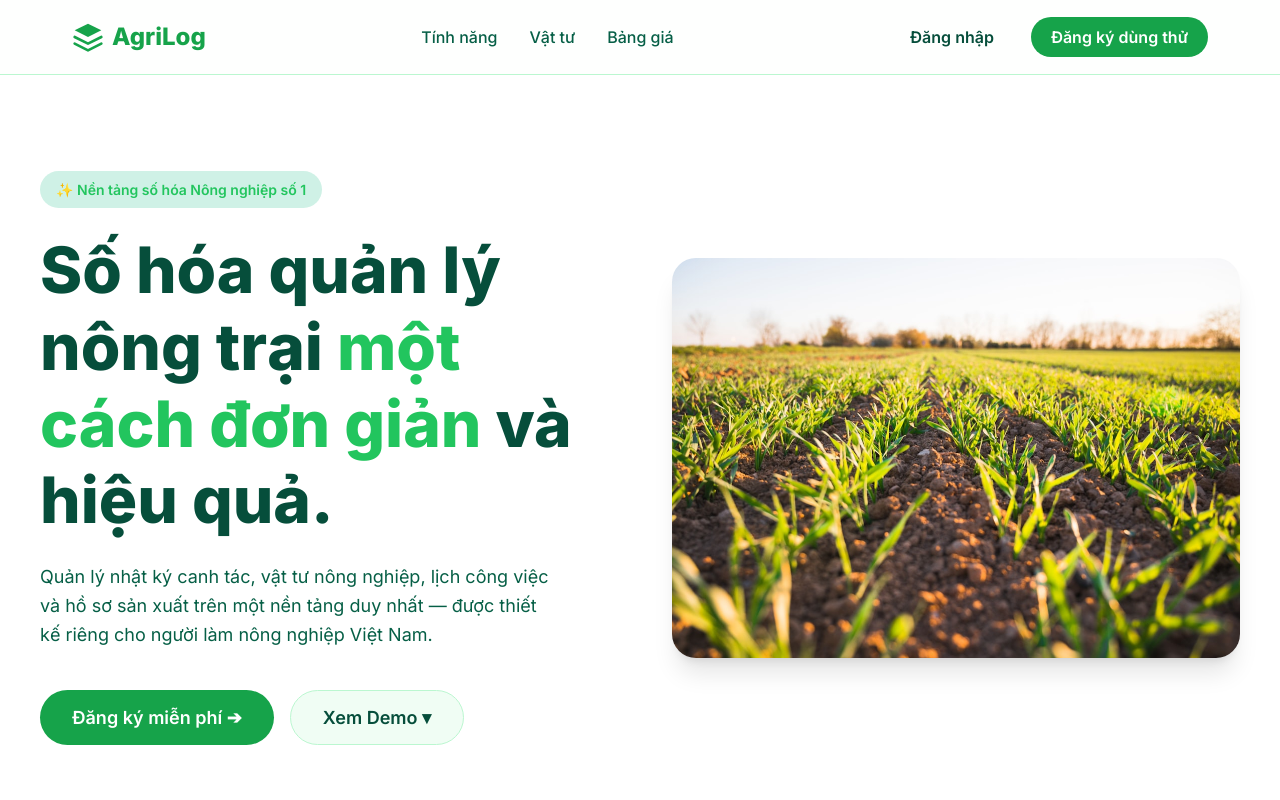
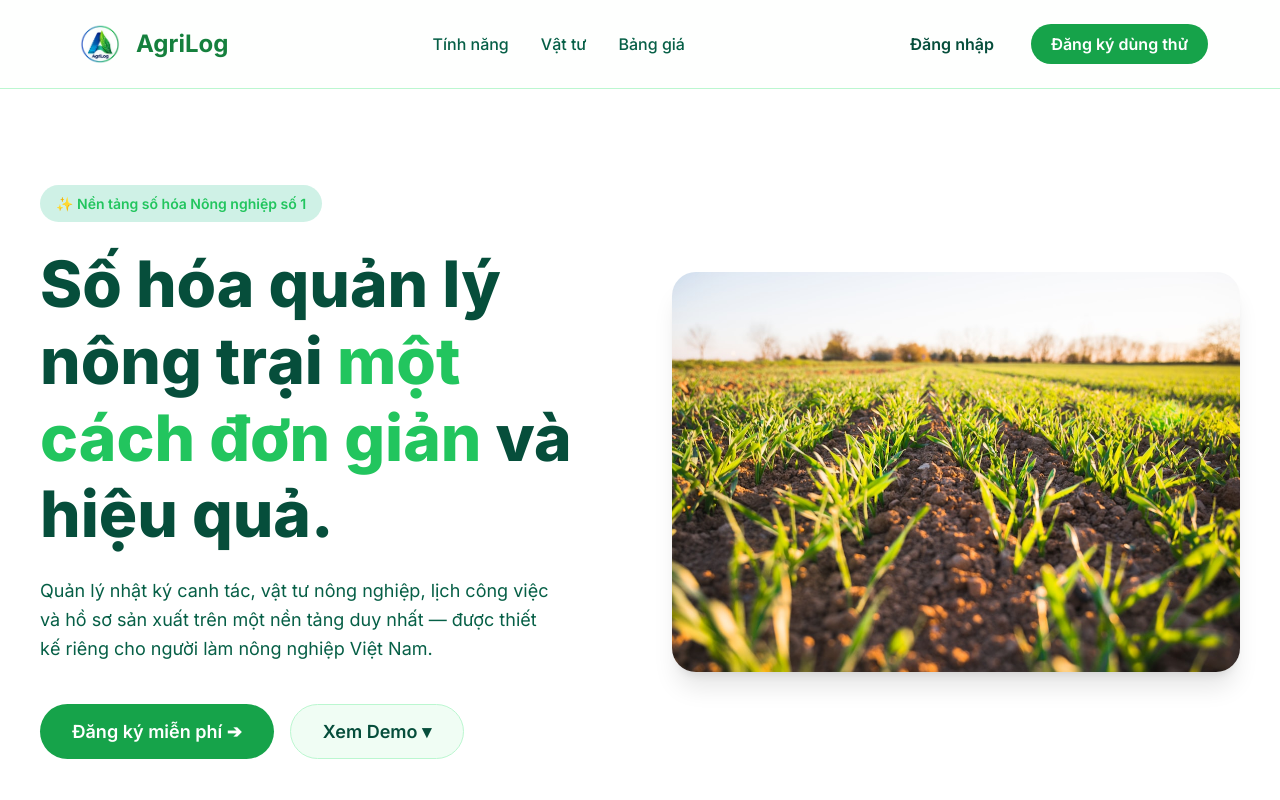
Before and after one commit to TA-Skyfa11/AgriLog, a Next.js app in the folder agrilog-frontend/: page / in a window 1280 px wide. Shown: the top 800 px of the page. Built offline with nearby package versions, Linux system fonts and the light colour scheme; no server answers.

Commit message:
feat: Update logo

```diff
--- a/agrilog-frontend/src/app/page.tsx
+++ b/agrilog-frontend/src/app/page.tsx
@@ -34,13 +34,9 @@ export default function LandingPage() {
       {/* Header */}
       <header className={styles.header}>
         <div className={styles.headerContent}>
-          <Link href="/" className={styles.logo} style={{ textDecoration: 'none' }}>
-            <svg width="32" height="32" viewBox="0 0 24 24" fill="none" xmlns="http://www.w3.org/2000/svg">
-              <path d="M12 2L2 7L12 12L22 7L12 2Z" fill="currentColor"/>
-              <path d="M2 17L12 22L22 17" stroke="currentColor" strokeWidth="2" strokeLinecap="round" strokeLinejoin="round"/>
-              <path d="M2 12L12 17L22 12" stroke="currentColor" strokeWidth="2" strokeLinecap="round" strokeLinejoin="round"/>
-            </svg>
-            AgriLog
+          <Link href="/" className={styles.logo} style={{ textDecoration: 'none', display: 'flex', alignItems: 'center', gap: '8px' }}>
+            <img src="/images/landing/logo nhật ký.png" alt="AgriLog Logo" width="56" height="56" style={{ objectFit: 'contain' }} />
+            <span style={{ fontSize: '1.5rem', fontWeight: 700, color: 'var(--color-primary-700, #15803d)' }}>AgriLog</span>
           </Link>
           <nav className={styles.navLinks}>
             <a href="#features" className={styles.navLink}>Tính năng</a>
--- a/agrilog-frontend/src/components/admin/Sidebar.tsx
+++ b/agrilog-frontend/src/components/admin/Sidebar.tsx
@@ -29,11 +29,11 @@ export function Sidebar() {
   return (
     <aside className={styles.sidebar}>
       <div className={styles.logoArea}>
-        <div className={styles.logoIcon}>
-          <svg width="20" height="20" viewBox="0 0 24 24" fill="none" stroke="currentColor" strokeWidth="2" strokeLinecap="round" strokeLinejoin="round"><path d="M11 20A7 7 0 0 1 9.8 6.1C15.5 5 17 4.48 19 2c1 2 2 4.18 2 8 0 5.5-4.78 10-10 10Z"/><path d="M2 21c0-3 1.85-5.36 5.08-6C9.5 14.52 12 13 12"/></svg>
+        <div className={styles.logoIcon} style={{ background: 'transparent', width: 'auto', height: 'auto' }}>
+          <img src="/images/landing/logo nhật ký.png" alt="AgriLog" width="48" height="48" style={{ objectFit: 'contain' }} />
         </div>
         <div className={styles.logoText}>
-          <span className={styles.logoTitle}>AgriLog</span>
+          <span className={styles.logoTitle} style={{ fontSize: '1.4rem' }}>AgriLog</span>
           <span className={styles.logoSubtitle}>Admin Portal</span>
         </div>
       </div>
--- a/agrilog-frontend/src/components/layout/MainLayout.tsx
+++ b/agrilog-frontend/src/components/layout/MainLayout.tsx
@@ -243,8 +243,8 @@ export default function MainLayout({ children, role }: MainLayoutProps) {
         <div className={styles.brand} style={{ justifyContent: isSidebarCollapsed ? 'center' : 'space-between', padding: isSidebarCollapsed ? '0' : '0 1.5rem' }}>
           {!isSidebarCollapsed && (
             <div style={{ display: 'flex', alignItems: 'center', gap: '0.75rem' }}>
-              <div className={styles.brandIcon}><Leaf size={24} color="white" /></div>
-              <span>AgriLog {role === 'ADMIN' ? 'Admin' : ''}</span>
+              <div className={styles.brandIcon} style={{ background: 'transparent', width: 'auto', height: 'auto' }}><img src="/images/landing/logo nhật ký.png" alt="AgriLog Logo" width="48" height="48" style={{ objectFit: 'contain' }} /></div>
+              <span style={{ fontSize: '1.4rem', fontWeight: 700, color: 'var(--color-primary-800, #166534)' }}>AgriLog {role === 'ADMIN' ? 'Admin' : ''}</span>
             </div>
           )}
           <button
```
Also changed, not shown: agrilog-frontend/public/images/landing/logo nhật ký.png (added).
